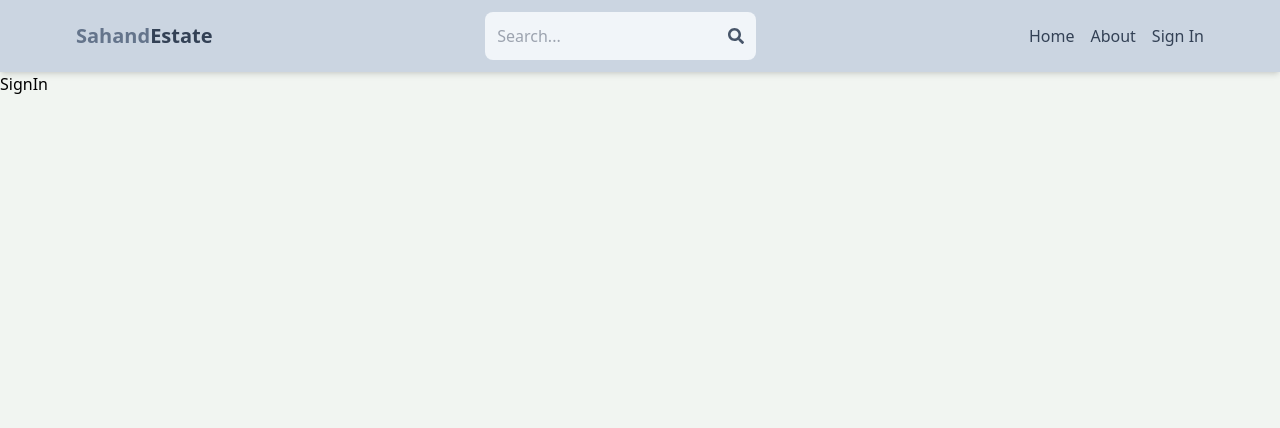
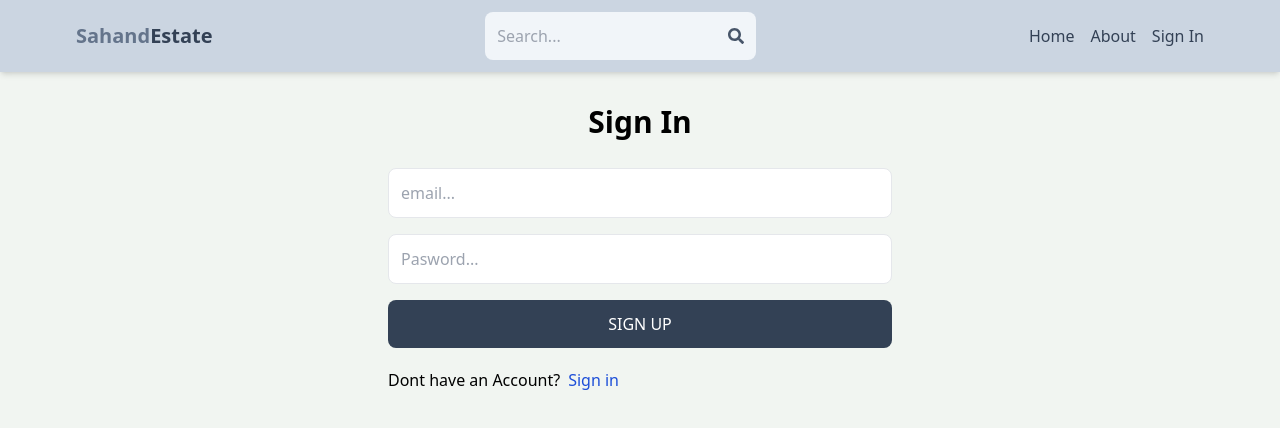
Before and after one commit to gsusk/mern-fsfront, a React (Vite) app in the folder mernstack/: page /sign-in in a window 1280 px wide. Shown: the top 428 px of the page. Built offline with nearby package versions, Linux system fonts and the light colour scheme.

Commit message:
added signup functionality

```diff
--- a/mernstack/src/pages/SignIn.jsx
+++ b/mernstack/src/pages/SignIn.jsx
@@ -1,3 +1,80 @@
+import { useState } from "react"
+import { Link, useNavigate } from "react-router-dom"
+
 export default function SignIn() {
-  return <div>SignIn</div>
+  const [formData, setFormData] = useState({})
+  const [error, setError] = useState(null)
+  const [loading, setLoading] = useState(false)
+  const navigate = useNavigate()
+
+  const handleChange = (e) => {
+    setFormData({
+      ...formData,
+      [e.target.id]: e.target.value,
+    })
+  }
+
+  const handleSubmit = async (e) => {
+    e.preventDefault()
+    setLoading(true)
+    try {
+      const res = await fetch("/api/auth/signin", {
+        method: "POST",
+        headers: {
+          "Content-Type": "application/json",
+        },
+        body: JSON.stringify(formData),
+      })
+      const data = await res.json()
+      if (data.success === false) {
+        setLoading(false)
+        setError(data.message)
+        return
+      }
+      setLoading(false)
+      setError(null)
+      navigate("/sign-in")
+    } catch (err) {
+      setLoading(false)
+      setError(err.message)
+    }
+  }
+
+  return (
+    <div className="p-1 max-w-lg mx-auto">
+      <h1 className="text-3xl text-center font-semibold my-7">Sign In</h1>
+      <form onSubmit={handleSubmit} className="flex flex-col gap-4">
+        <input
+          type="email"
+          placeholder="email..."
+          className="border p-3 rounded-lg"
+          onChange={handleChange}
+          id="email"
+          required
+        />
+        <input
+          type="password"
+          placeholder="Pasword..."
+          className="border p-3 rounded-lg"
+          onChange={handleChange}
+          id="password"
+          required
+        />
+        <button
+          disabled={loading}
+          type="submit"
+          className="bg-slate-700 text-white p-3 rounded-lg uppercase hover:opacity-95 disabled:opacity-80"
+        >
+          {loading ? "Loading..." : "Sign Up"}
+        </button>
+      </form>
+      <div className="flex gap-2 mt-5">
+        <p>Dont have an Account?</p>
+        <Link to={"/sign-up"}>
+          <span className="text-blue-700">Sign in</span>
+        </Link>
+      </div>
+      {error && <p className="text-red-500 mt-5">{error}</p>}
+    </div>
+  )
 }
--- a/mernstack/src/pages/SignUp.jsx
+++ b/mernstack/src/pages/SignUp.jsx
@@ -79,7 +79,7 @@
       <div className="flex gap-2 mt-5">
         <p>Have an Account?</p>
         <Link to={"/sign-in"}>
-          <span className="text-blue-700">Sign in</span>
+          <span className="text-blue-700">Sign up</span>
         </Link>
       </div>
       {error && <p className="text-red-500 mt-5">{error}</p>}
```
